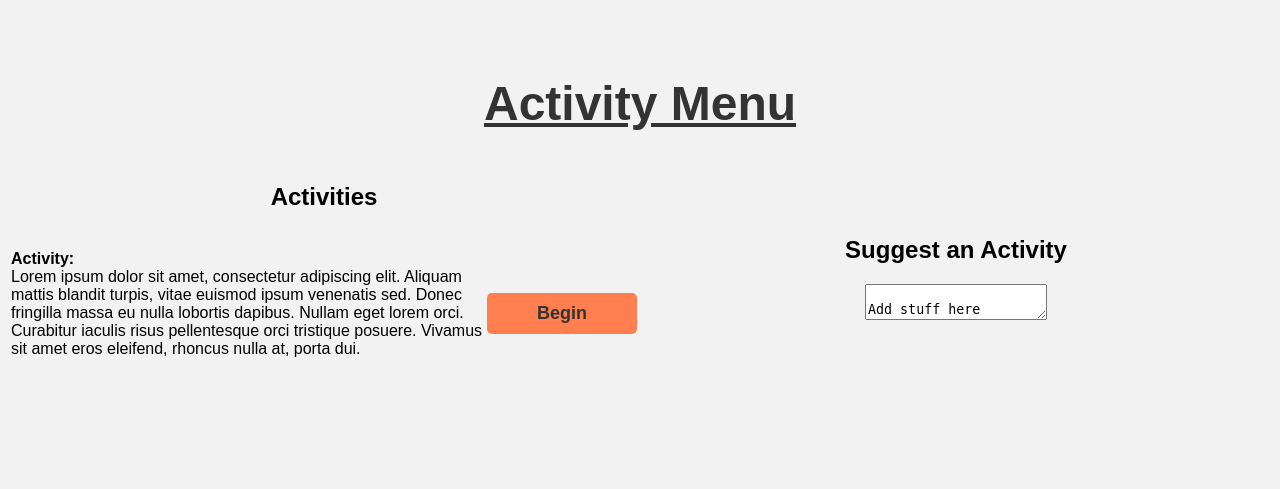
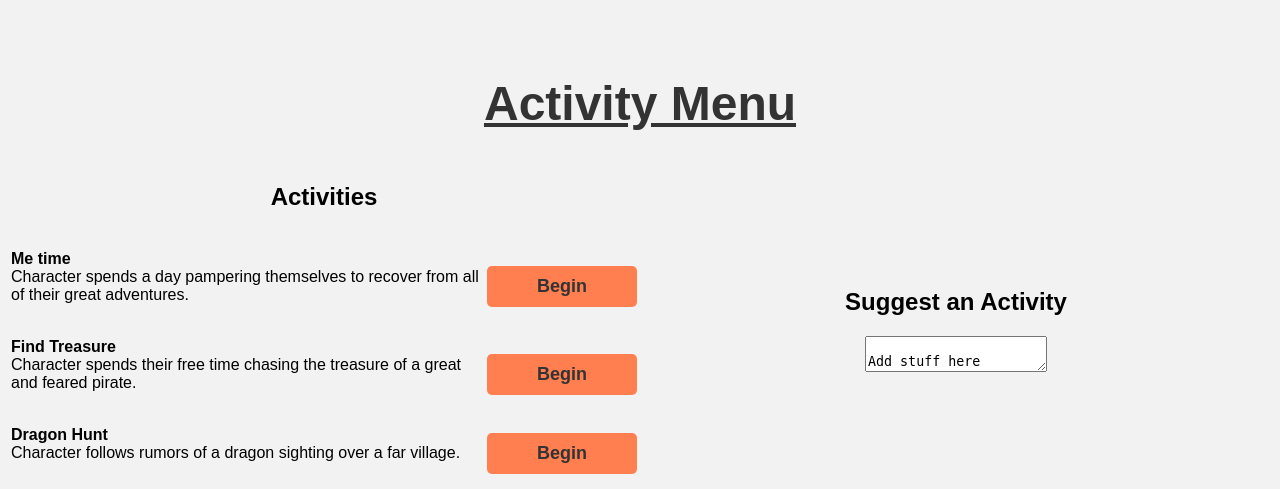
Before and after one commit to noalssmith/DnDManager, a Django app: page /downtimeTracker/dashboard/1 in a window 1280 px wide. Shown: the part 525-1014 px from the top of the page. Before the commit the page ends 882 px from the top, so only its background shows below. Run offline with Django 4.2, Linux system fonts and the light colour scheme; data comes from the database, SQL or seed files in the repository; both versions use the stored data as it was after the commit.

Commit message:
Populating activities

```diff
--- a/DowntimeTracker/templates/dashboard.html
+++ b/DowntimeTracker/templates/dashboard.html
@@ -25,14 +25,14 @@
             <div class="column">
                 <h2>Activities</h2>
                 <table style="width: 100%;">
+                    {% for activity in allActivities %}
                     <td class="row">
-                        <p style="display: inline-block; text-align: left;" class="column"><strong>Activity: </strong><br>
-                            Lorem ipsum dolor sit amet, consectetur adipiscing elit. Aliquam mattis blandit turpis, vitae euismod ipsum venenatis sed. Donec fringilla massa eu nulla lobortis dapibus. Nullam eget lorem orci. Curabitur iaculis risus pellentesque orci tristique posuere. Vivamus sit amet eros eleifend, rhoncus nulla at, porta dui.
-                        </p>
+                        <p style="display: inline-block; text-align: left;" class="column"><strong>{{ activity.title }}</strong><br>{{ activity.description }}</p>
                         <button class="align-right; column; button">
                             <strong>Begin</strong>
                         </button>
                     </td>
+                    {% endfor %}
                 </table>
             </div>
             <div class="column">
--- a/DowntimeTracker/views.py
+++ b/DowntimeTracker/views.py
@@ -11,14 +11,22 @@ def index(request):
     return render(request, "welcome.html")
 
 def dashboard(request, name):
-
-    return render(request, "dashboard.html", {"name": name})
+    current_activitys = Activity.objects.filter(player=name)
+    all_activities = Activity.objects.all()
+    if len(current_activitys) > 0:
+        current_activity = current_activitys[0]
+        percentage = int(round(current_activity.days_completed / current_activity.days, 2) * 100)
+    else:
+        current_activity = None
+        percentage = 0
+    return render(request, "dashboard.html", {"name": name, "currentActivity": current_activity, "percentage":  percentage, "allActivities":all_activities})
 
 def populate(request):
-    treasure = Activity(title="Find Treasure", description="Character spends their free time chasing the treasure of a great and feared pirate.", player="Sarah", date_started=datetime.date(2023, 3,25), days=7, days_completed=0, hidden=False)
-    treasure.save()
-    dragons = Activity(title="Dragon Hunt", description="Character follows rumors of a dragon sighting over a far village.", player="John", date_started=datetime.date(2023, 3,20), days=14, days_completed=5, hidden=False)
-    dragons.save()
-    tlc = Activity(title="Me time", description="Character spends a day pampering themselves to recover from all of their great adventures.", player="Mike", date_started=datetime.date(2023, 3,24), days=1, days_completed=0, hidden=False)
-    tlc.save()
-    return redirect('index')
+    ...
+#     treasure = Activity(title="Find Treasure", description="Character spends their free time chasing the treasure of a great and feared pirate.", player="Sarah", date_started=datetime.date(2023, 3,25), days=7, days_completed=0, hidden=False)
+#     treasure.save()
+#     dragons = Activity(title="Dragon Hunt", description="Character follows rumors of a dragon sighting over a far village.", player="John", date_started=datetime.date(2023, 3,20), days=14, days_completed=5, hidden=False)
+#     dragons.save()
+#     tlc = Activity(title="Me time", description="Character spends a day pampering themselves to recover from all of their great adventures.", player="Mike", date_started=datetime.date(2023, 3,24), days=1, days_completed=0, hidden=False)
+#     tlc.save()
+#     return redirect('index')
```
Also changed, not shown: db.sqlite3.
